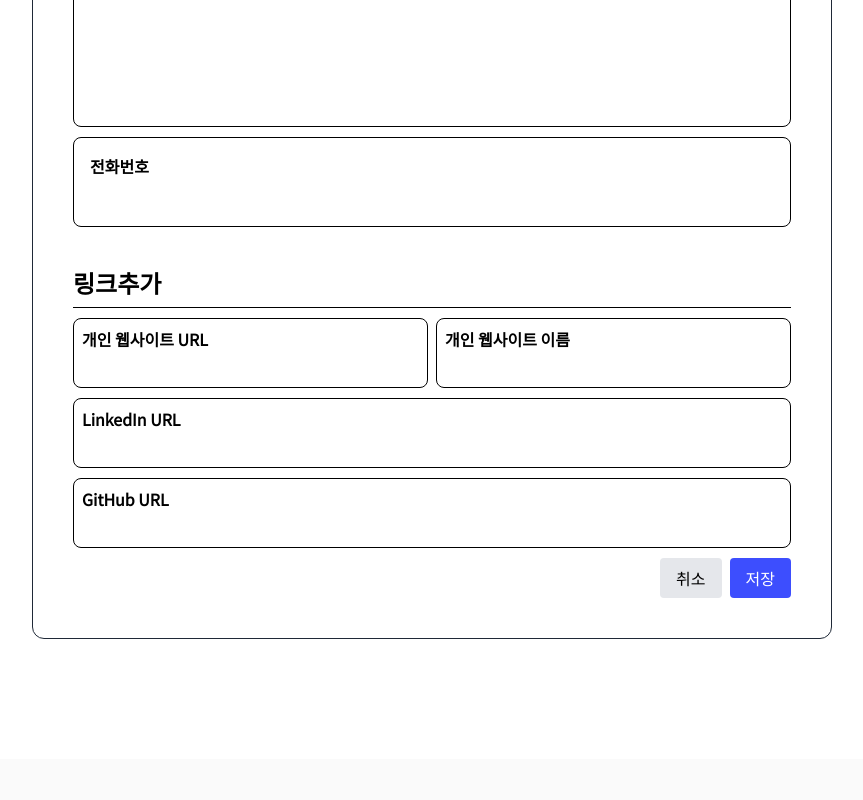
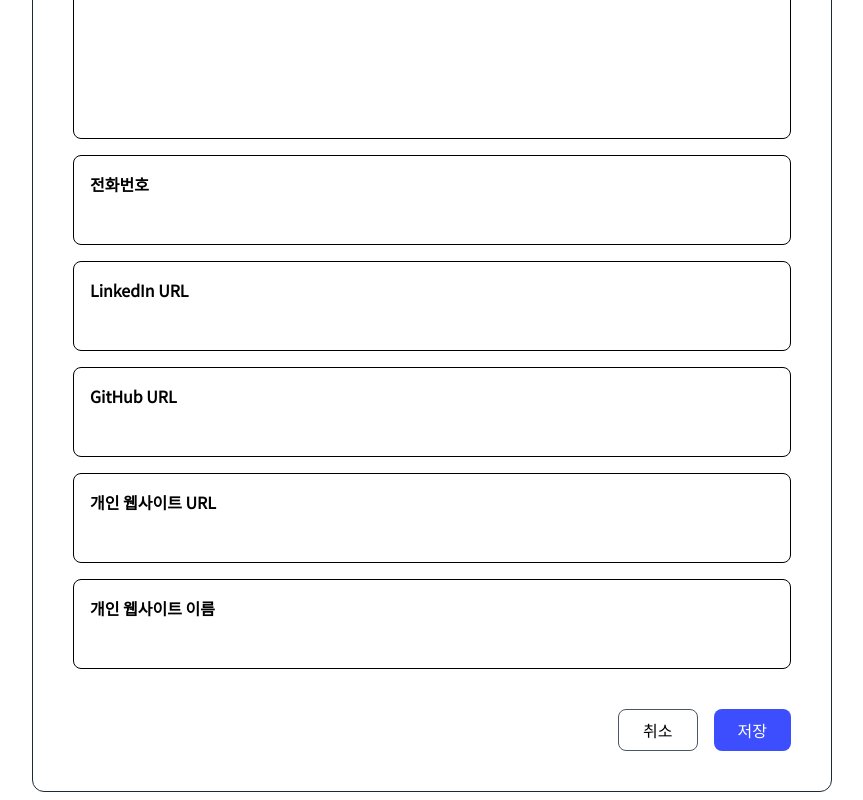
Before and after one commit to For-IntelliJ/Project3-1, a React (Create React App) app in the folder frontend/: page /editpage in a window 1280 px wide. Shown: the part 840-1640 px from the top of the page, without its empty margins (176-1039 px from the left). Built offline with nearby package versions, Linux system fonts and the light colour scheme; a web font is replaced by a local one.

Commit message:
이미지 업로드 하는 프론트 백엔드
프론트 -> 컨트롤러 -> 서비스 순으로 이미지 전달 및 기능 활성화

```diff
--- a/frontend/src/pages/EditProfile.jsx
+++ b/frontend/src/pages/EditProfile.jsx
@@ -1,26 +1,16 @@
 import React, { useState, useRef } from "react";
-import {useNavigate} from "react-router-dom";
+import { useNavigate } from "react-router-dom";
 import EditProfileModal from "../components/EditProfileModal";
 import CancelContentModal from "../components/CancelContentModal";
 import axios from "axios";
 
 function EditProfile() {
+    const navigate = useNavigate();
+    const fileInputRef = useRef(null);
+
     const [previewUrl, setPreviewUrl] = useState(null);
-    const fileInputRef = useRef(null);
-    const [isModalOpen, setIsModalOpen] = useState(false);
-    const [isCancelModalOpen, setIsCancelModalOpen] = useState(false);//이중확인창
-    const navigate = useNavigate();
-
-
-    // 사진 업로드 후 저장 눌렀을 때
-    const handleSave = () => {
-        navigate("/mypagelayout?tab=profileset", {
-            state: {
-                profileData,//이부분에는 오늘의 다짐만 불러와야겠군
-                previewUrl,
-            }
-        });
-    };
+    const [modals, setModals] = useState({ edit: false, cancel: false });
+    const [isUploading, setIsUploading] = useState(false);
 
     const [profileData, setProfileData] = useState({
         name: '',
@@ -33,54 +23,69 @@ function EditProfile() {
         personalwebname: ''
     });
 
-    const handleUploadClick = () => {
-        fileInputRef.current?.click();
+    const handleInputChange = (e) => {
+        const { name, value } = e.target;
+        setProfileData(prev => ({ ...prev, [name]: value }));
     };
 
-    //파일선택함수
+    const handleUploadClick = () => {
+        if (!isUploading) {
+            fileInputRef.current?.click();
+        }
+    };
+
     const handleFileChange = (e) => {
-        const file = e.target.files[0];
-        if (file) {
-            //미리보기 URL생성
+        const file = e.target.files?.[0];
+        if (!file) return;
+
+        setIsUploading(true);
+
         const reader = new FileReader();
-            reader.onloadend = () => {
+
+        reader.onloadend = async () => {
+            if (typeof reader.result === "string") {
                 setPreviewUrl(reader.result);
-                setIsModalOpen(true);
-            };
-            reader.readAsDataURL(file);
+                setModals(prev => ({ ...prev, edit: true }));
+            }
 
-            // 파일 서버 전송
             const formData = new FormData();
             formData.append("file", file);
 
-            //백엔드 주소(fetch대신 axios 사용)
-            axios.post("http://localhost:8080/api/profile/upload", formData, {
-                withCredentials: true,  // 이 부분 추가
-                headers: {
-                    "Content-Type": "multipart/form-data",
-                },
-            })
-                .then(res => {
+            try {
+                const res = await axios.post("http://15.168.189.228:8080/api/profile/upload", formData, {
+                    withCredentials: true,
+                    headers: { "Content-Type": "multipart/form-data" },
+                });
                 console.log("업로드 결과:", res.data);
-                })
-                .catch(err => {
-                    console.error(err);
-                });
-
+            } catch (err) {
+                console.error("업로드 실패:", err);
+            } finally {
+                setIsUploading(false);
             }
         };
 
-    const closeModal = () => setIsModalOpen(false);
-
-    //취소버튼 클릭시 이중확인창
-    const handleCancel = () => {
-        setIsCancelModalOpen(true);
+        reader.onerror = () => {
+            console.error("파일 읽기 실패");
+            setIsUploading(false);
         };
 
-    //이중확인창에서 확인 누르면 그제서야 실제 초기화
+        reader.readAsDataURL(file);
+    };
+
+    const handleSave = () => {
+        navigate("/mypagelayout?tab=profileset", {
+            state: {
+                profileData,
+                previewUrl,
+            }
+        });
+    };
+
+    const handleCancel = () => {
+        setModals(prev => ({ ...prev, cancel: true }));
+    };
+
     const confirmCancel = () => {
-        setIsCancelModalOpen(false);
-        setPreviewUrl(null);
         setProfileData({
             name: '',
             email: '',
@@ -91,30 +96,19 @@ function EditProfile() {
             personalweb: '',
             personalwebname: ''
         });
+        setPreviewUrl(null);
+        setModals({ edit: false, cancel: false });
     };
 
-    //이중확인창에서 취소 클릭시 닫히는 함수
-    const closeCancelModal = () => {
-        setIsCancelModalOpen(false);
+    const closeModal = (type) => {
+        setModals(prev => ({ ...prev, [type]: false }));
     };
 
-
-    const handleChange = (e) => {
-        const { name, value } = e.target;
-        setProfileData((prev) => ({
-            ...prev,
-            [name]: value
-        }));
-    };
-
-    const profileItems = [
+    const profileFields = [
         { label: "이름", key: "name" },
         { label: "이메일", key: "email" },
         { label: "오늘의다짐", key: "bio", textarea: true },
-        { label: "전화번호", key: "phone" }
-    ];
-
-    const profileItems2 = [
+        { label: "전화번호", key: "phone" },
         { label: "LinkedIn URL", key: "linkedin" },
         { label: "GitHub URL", key: "github" },
         { label: "개인 웹사이트 URL", key: "personalweb" },
@@ -124,9 +118,8 @@ function EditProfile() {
     return (
         <div className="w-full max-w-4xl mx-auto py-10 px-4">
             <h1 className="text-2xl font-bold mb-10">프로필 수정하기</h1>
-            <div className="w-[800px] h-full border border-gray-800 rounded-xl">
-                <div className="m-10">
-                    {/* 사진 업로드 */}
+            <div className="w-[800px] border border-gray-800 rounded-xl p-10">
+                {/* 프로필 이미지 */}
                 <div className="flex mb-10">
                     <img
                         src={previewUrl || "/img/Basic_Profile.png"}
@@ -138,8 +131,9 @@ function EditProfile() {
                             type="button"
                             onClick={handleUploadClick}
                             className="border border-gray-800 w-[120px] h-[45px] rounded-lg mt-16 hover:text-white hover:bg-[#3D4EFE]"
+                            disabled={isUploading}
                         >
-                                사진 업로드
+                            {isUploading ? "업로드 중..." : "사진 업로드"}
                         </button>
                         <input
                             type="file"
@@ -148,28 +142,25 @@ function EditProfile() {
                             onChange={handleFileChange}
                             className="hidden"
                         />
-                            {isModalOpen && (
+                        {modals.edit && (
                             <EditProfileModal
-                                    onClose={closeModal}
+                                onClose={() => closeModal("edit")}
                                 previewUrl={previewUrl}
                             />
                         )}
                     </div>
                 </div>
 
-                    {/* 기본 정보 */}
-                    <div className="space-y-2.5">
-                        {profileItems.map(({ label, key, textarea }) => (
-                            <div
-                                key={key}
-                                className={`border border-black rounded-lg p-4 ${key === "bio" ? "h-[250px]" : "h-[90px]"}`}
-                            >
-                                <div className="font-semibold mb-2">{label}</div>
+                {/* 입력 폼 */}
+                <div className="space-y-4">
+                    {profileFields.map(({ label, key, textarea }) => (
+                        <div key={key} className={`border border-black rounded-lg p-4 ${textarea ? "h-[250px]" : "h-[90px]"}`}>
+                            <label className="font-semibold mb-2 block">{label}</label>
                             {textarea ? (
                                 <textarea
                                     name={key}
                                     value={profileData[key]}
-                                        onChange={handleChange}
+                                    onChange={handleInputChange}
                                     className="w-full h-full resize-none outline-none bg-transparent"
                                 />
                             ) : (
@@ -177,7 +168,7 @@ function EditProfile() {
                                     type="text"
                                     name={key}
                                     value={profileData[key]}
-                                        onChange={handleChange}
+                                    onChange={handleInputChange}
                                     className="w-full outline-none bg-transparent"
                                 />
                             )}
@@ -185,75 +176,30 @@ function EditProfile() {
                     ))}
                 </div>
 
-                    {/* 링크 */}
-                    <div className="mt-10 space-y-2.5">
-                        <div className="border-b border-black pb-2 font-bold text-2xl">링크추가</div>
-                        <div className="space-y-2.5">
-                            <div className="flex gap-2">
-                                <div className="border border-black rounded-lg p-2 flex-1 flex flex-col">
-                                    <label className="font-semibold mb-1">개인 웹사이트 URL</label>
-                                    <input
-                                        type="text"
-                                        name="personalweb"
-                                        value={profileData.personalweb}
-                                        onChange={handleChange}
-                                        className="w-full outline-none bg-transparent"
-                                    />
-                                </div>
-                                <div className="border border-black rounded-lg p-2 flex-1 flex flex-col">
-                                    <label className="font-semibold mb-1">개인 웹사이트 이름</label>
-                                    <input
-                                        type="text"
-                                        name="personalwebname"
-                                        value={profileData.personalwebname}
-                                        onChange={handleChange}
-                                        className="w-full outline-none bg-transparent"
-                                    />
-                                </div>
-                            </div>
-                            {profileItems2
-                                .filter(item => !["personalweb", "personalwebname"].includes(item.key))
-                                .map(({ label, key }) => (
-                                    <div key={key} className="border border-black rounded-lg p-2 flex flex-col">
-                                        <label className="font-semibold mb-1">{label}</label>
-                                        <input
-                                            type="text"
-                                            name={key}
-                                            value={profileData[key]}
-                                            onChange={handleChange}
-                                            className="w-full outline-none bg-transparent"
-                                        />
-                                    </div>
-                                ))}
-                        </div>
-
-                        <div className="flex justify-end space-x-2 mt-10">
+                {/* 버튼 영역 */}
+                <div className="mt-10 flex justify-end gap-4">
                     <button
-                                type="button"
-                                className="px-4 py-2 bg-gray-200 rounded"
                         onClick={handleCancel}
+                        className="border border-gray-600 px-6 py-2 rounded-lg hover:bg-gray-100"
                     >
                         취소
                     </button>
                     <button
-                                type="button"
-                                className="px-4 py-2 bg-[#3D4EFE] text-white rounded"
                         onClick={handleSave}
+                        className="bg-[#3D4EFE] text-white px-6 py-2 rounded-lg hover:bg-[#2d3cd8]"
                     >
                         저장
                     </button>
                 </div>
-                        {isCancelModalOpen && (
+            </div>
+
+            {/* 이중 확인 모달 */}
+            {modals.cancel && (
                 <CancelContentModal
-                                onClose={closeCancelModal}
-                                onConfirm={confirmCancel} //변수에 기능을 넣은거구나!!
+                    onClose={() => closeModal("cancel")}
+                    onConfirm={confirmCancel}
                 />
             )}
-                        {/*페이지를 이동해야한다 만약 저장버튼을 누른다면 profileSet으로 Navigate*/}
-
-                    </div>
-                </div>
-            </div>
         </div>
     );
 }
```
Also changed, not shown: 2 other files (tests, documents, lock files or other folders). Lines whose indentation alone changed are shown as unchanged.
